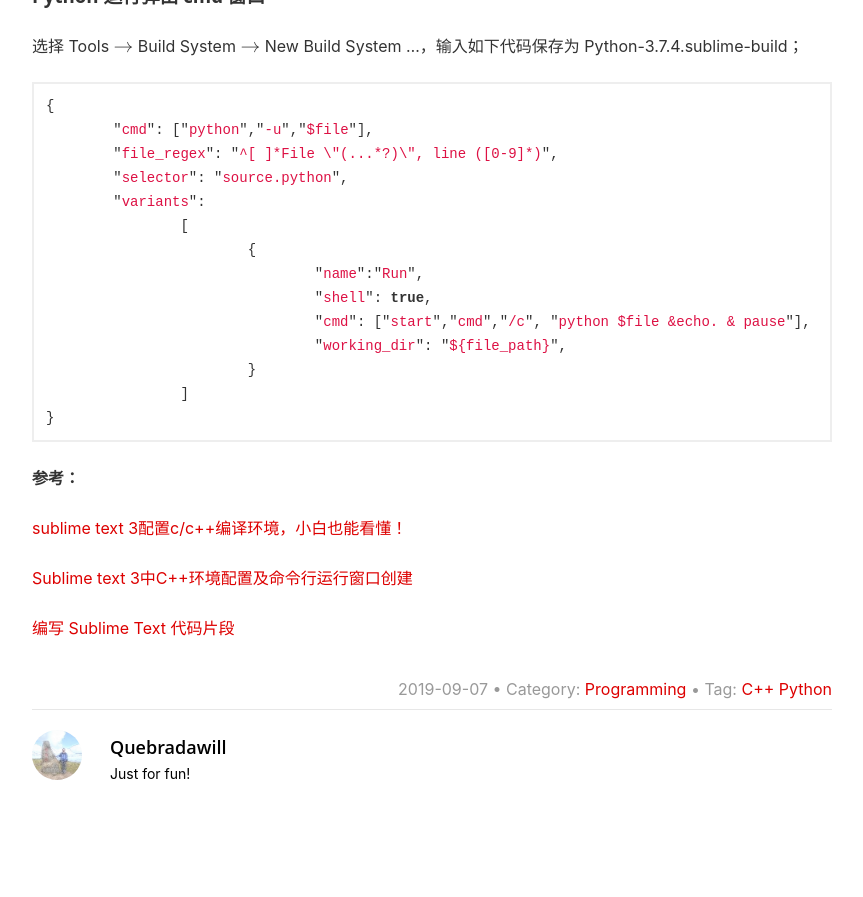
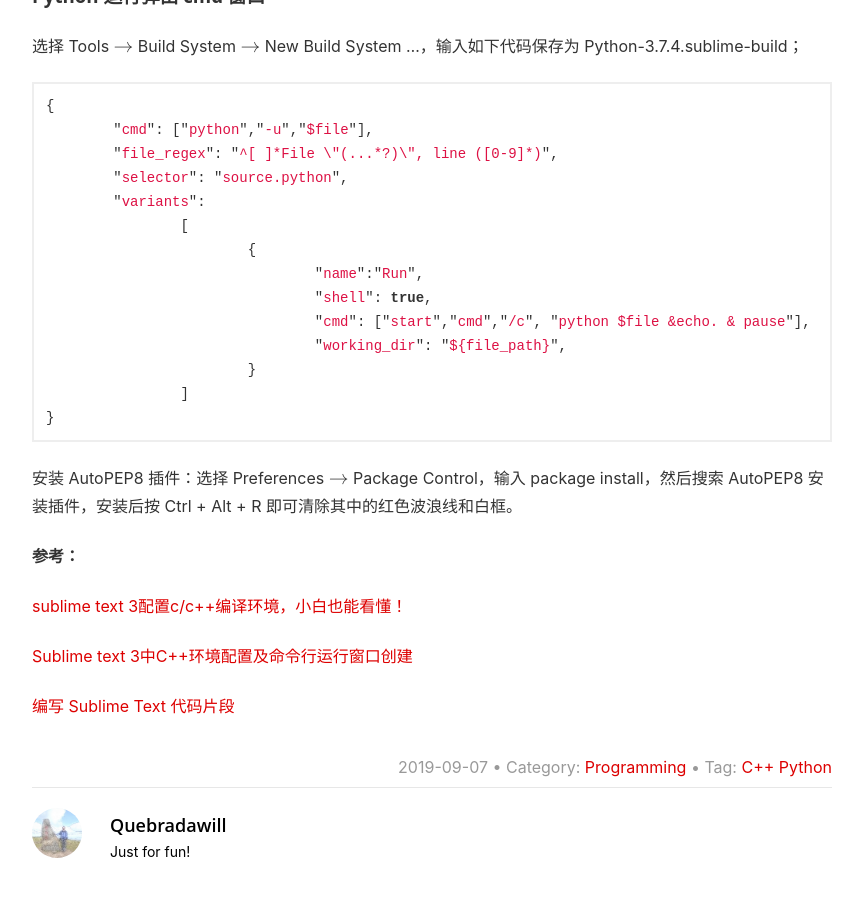
Before and after one commit to Quebradawill/quebrada.github.io, a Jekyll site: the page built from _posts/2019-09-07-Sublime-Text-3-配置-C++-Python-环境.md, in a window 1280 px wide and 900 px high, scrolled down 1933 px. Shown: the top 897 px of the window, without its empty margins (208-1071 px from the left). Built offline with Jekyll 4.4.1, drawn with Linux system fonts in a browser that asks for light colours; formulas are drawn with MathJax 3; comment, search, counter and statistics services are not loaded; before the commit the page ends 2755 px from its top, so only the background shows below that.

Commit message:
Update 2019-09-07-Sublime-Text-3-配置-C++-Python-环境.md

````diff
--- a/_posts/2019-09-07-Sublime-Text-3-配置-C++-Python-环境.md
+++ b/_posts/2019-09-07-Sublime-Text-3-配置-C++-Python-环境.md
@@ -102,6 +102,8 @@ int main()
 }
 ```
 
+安装 AutoPEP8 插件：选择 Preferences $$\to$$ Package Control，输入 package install，然后搜索 AutoPEP8 安装插件，安装后按 Ctrl + Alt + R 即可清除其中的红色波浪线和白框。
+
 **参考：**
 
 [sublime text 3配置c/c++编译环境，小白也能看懂！](https://www.jianshu.com/p/4cb799abb420)
````
